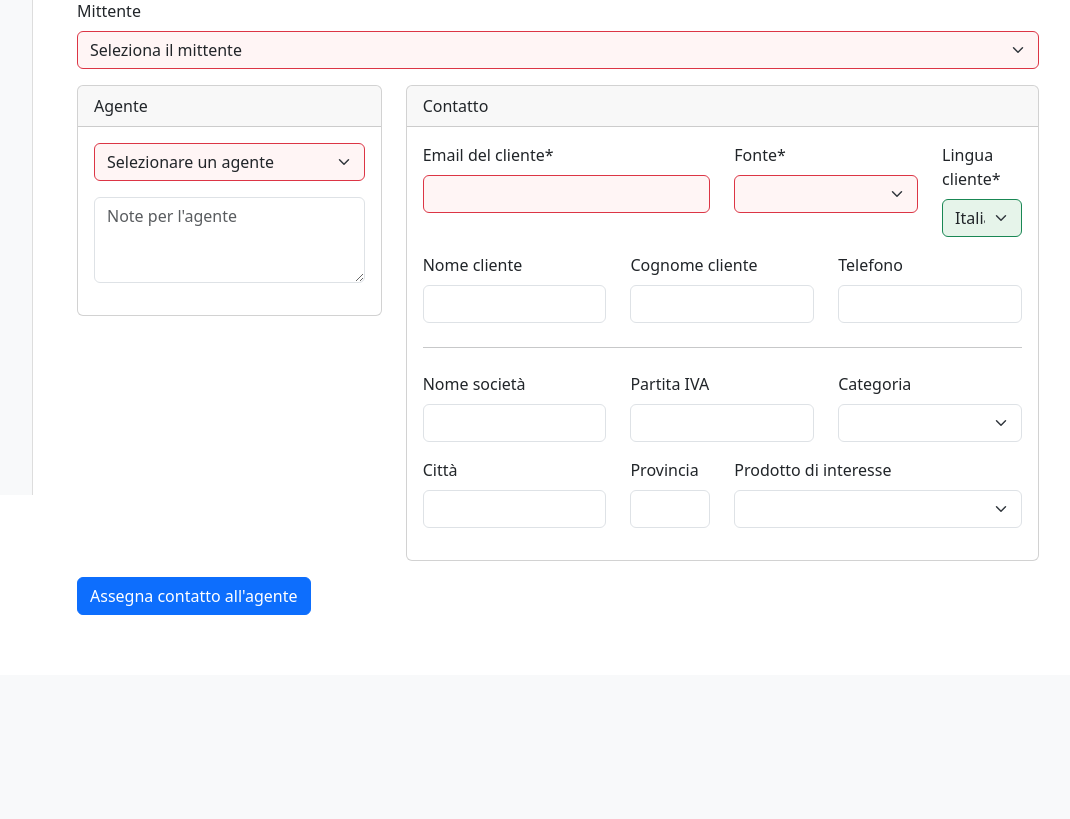
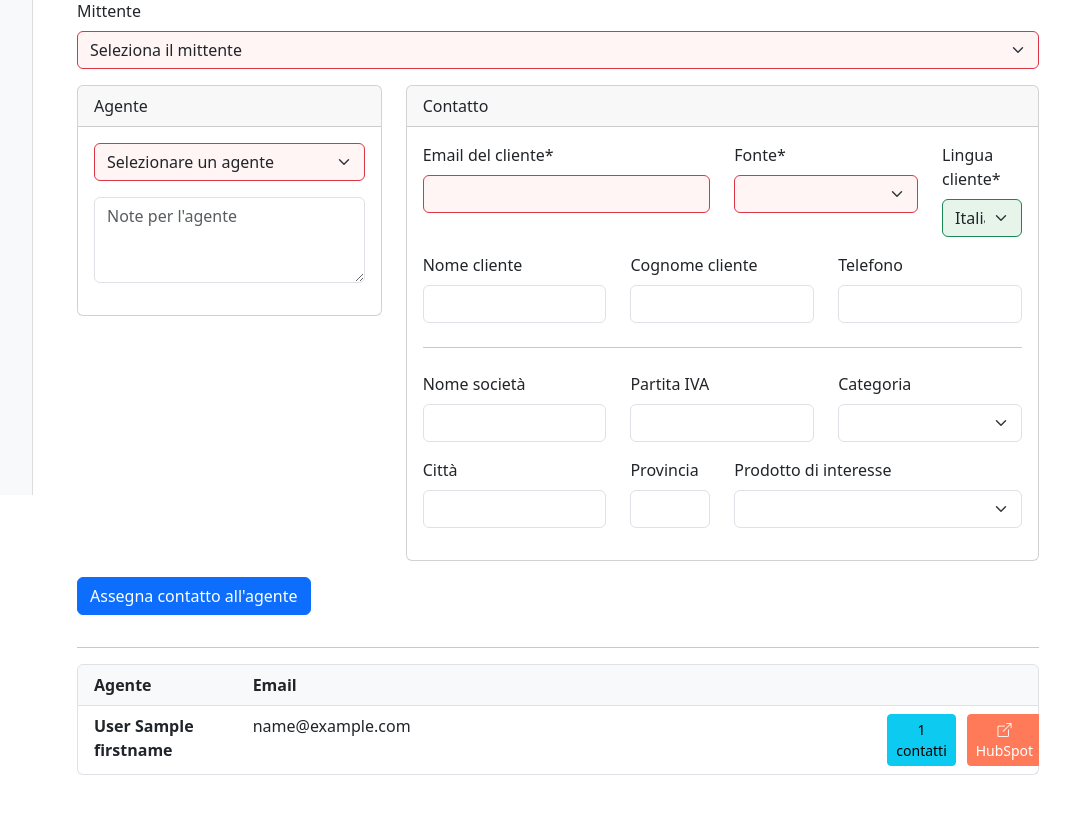
Before and after one commit to Nicolas-Personal-Zucchero/PZ-Web-Dashboard, a Flask app: template app/templates/home/assegna-agente.html in a window 1280 px wide. Shown: the part 305-1124 px from the top of the page, without its empty margins (197-1267 px from the left). Before the commit the page ends 920 px from the top, so only its background shows below. Run offline with Flask 3, Linux system fonts and the light colour scheme; the template is opened without the code that fills it: most values are stand-ins (such as "Sample title", 1, 10 or a date in 2020); parts of the project's set-up code (start-up, migrations or seed data) failed here and were passed over.

Commit message:
implemented agents list and added association retrieval from contact to contact in hubspot local lib

```diff
--- a/app/templates/home/assegna-agente.html
+++ b/app/templates/home/assegna-agente.html
@@ -173,12 +173,75 @@ Dopo aver cliccato sul pulsante:
         <button type="submit" class="btn btn-primary mb-3">Assegna contatto all'agente</button>
     </form>
 
-
     {% with messages = get_flashed_messages(with_categories=true) %}
         {% for category, message in messages %}
             <div class="alert alert-{{ category }} mt-2">{{ message }}</div>
         {% endfor %}
     {% endwith %}
+
+    <hr>
+    {% if agents %}
+    <div style="max-height: 500px; overflow-y: auto;">
+        <ul class="list-group styled-table" id="listaAgenti">
+            <li class="list-group-item static-header">
+                <div class="row">
+                    <div class="col-md-2">Agente</div>
+                    <div class="col-md-2">Email</div>
+                    <div class="col-md-6"></div>
+                    <div class="col-md-1 text-end"></div>
+                    <div class="col-md-1 text-end"></div>
+                </div>
+            </li>
+
+            {% for a in agents %}
+            <li class="list-group-item">
+                <div class="row">
+                    <div class="col-md-2"><strong>{{ a.lastname }} {{ a.firstname }}</strong></div>
+                    <div class="col-md-2">{{ a.email }}</div>
+                    <div class="col-md-6"></div>
+                    <div class="col-md-1 text-end">
+                        <button type="button"
+                                class="btn btn-sm btn-info"
+                                data-bs-toggle="modal"
+                                data-bs-target="#contactsModal"
+                                data-agent="{{ a.id }}"
+                                data-contacts='{{ a.associated_contacts|tojson }}'>
+                            {{ a.associated_contacts|length }} contatti
+                        </button>
+                    </div>
+                    <div class="col-md-1 text-end">
+                        <a href="https://app-eu1.hubspot.com/contacts/25378285/record/0-1/{{ a.id }}"
+                        target="_blank"
+                        class="btn btn-sm"
+                        style="background-color: #FF7A59; border-color: #FF7A59; color: white;"
+                        title="Apri in HubSpot">
+                            <i class="bi bi-box-arrow-up-right"></i> HubSpot
+                        </a>
+                    </div>
+                </div>
+            </li>
+            {% endfor %}
+        </ul>
+    </div>
+    {% endif %}
+</div>
+
+<!-- Modale per i contatti -->
+<div class="modal fade" id="contactsModal" tabindex="-1" aria-labelledby="contactsModalLabel" aria-hidden="true">
+  <div class="modal-dialog">
+    <div class="modal-content">
+      <div class="modal-header">
+        <h5 class="modal-title" id="contactsModalLabel">Contatti associati</h5>
+        <button type="button" class="btn-close" data-bs-dismiss="modal" aria-label="Chiudi"></button>
+      </div>
+      <div class="modal-body">
+        <ul id="contactsList" class="list-group"></ul>
+      </div>
+      <div class="modal-footer">
+        <button type="button" class="btn btn-secondary" data-bs-dismiss="modal">Chiudi</button>
+      </div>
+    </div>
+  </div>
 </div>
 
 <style>
@@ -196,6 +259,33 @@ Dopo aver cliccato sul pulsante:
     }
 
 </style>
+
+<script>
+    document.addEventListener('DOMContentLoaded', function() {
+        const contactsModal = document.getElementById('contactsModal');
+        contactsModal.addEventListener('show.bs.modal', function(event) {
+            const button = event.relatedTarget; // bottone cliccato
+            const agentName = button.closest('li').querySelector('strong').innerText;
+            const contacts = JSON.parse(button.getAttribute('data-contacts'));
+            const modalTitle = contactsModal.querySelector('.modal-title');
+            const contactsList = contactsModal.querySelector('#contactsList');
+
+            modalTitle.textContent = `Contatti associati a ${agentName}`;
+            contactsList.innerHTML = '';
+
+            if (contacts.length === 0) {
+                contactsList.innerHTML = '<li class="list-group-item">Nessun contatto associato</li>';
+            } else {
+                contacts.forEach(c => {
+                    const li = document.createElement('li');
+                    li.className = 'list-group-item';
+                    li.textContent = (c.firstname || '') + ' ' + (c.lastname || '') + ' (' + (c.email || 'N/A') + ')';
+                    contactsList.appendChild(li);
+                });
+            }
+        });
+    });
+</script>
 
 <script>
     const selectMittente = document.getElementById("selectMittente");
--- a/app/utils/hubspot.py
+++ b/app/utils/hubspot.py
@@ -689,6 +689,9 @@ class HubspotPZ:
     def getCompaniesAssociatedContactsBatch(self, companies_ids: List[str]) -> Optional[Dict[str, List[str]]]:
         return self._getObjectAssociationsBatch("companies", "contacts", companies_ids)
 
+    def getContactsAssociatedContactsBatch(self, contacts_ids: List[str]) -> Optional[Dict[str, List[str]]]:
+        return self._getObjectAssociationsBatch("contacts", "contacts", contacts_ids)
+
     def createContactsAssociatedCompaniesBatch(self, associations: List[Tuple[str, str]]) -> bool:
         return self._createObjectAssociationsBatch("contacts", "companies", associations)
 
```
Also changed, not shown: app/routes/assegna_agente.py (+18 -15 lines).
